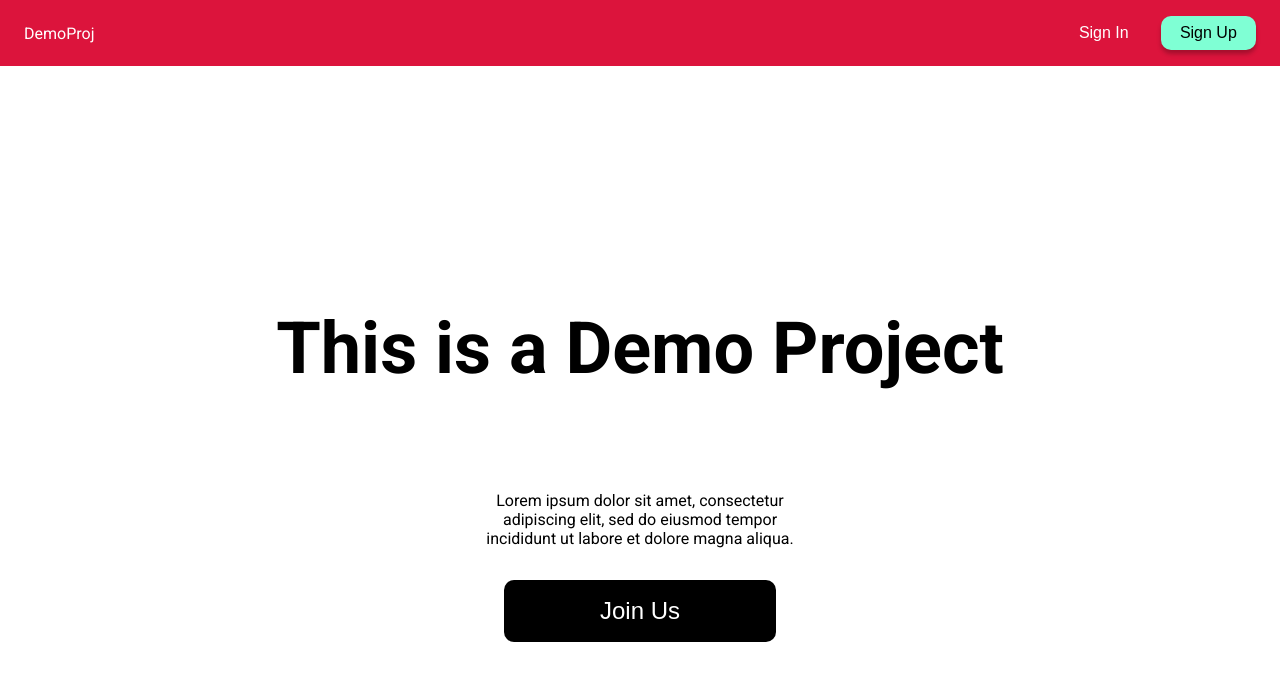
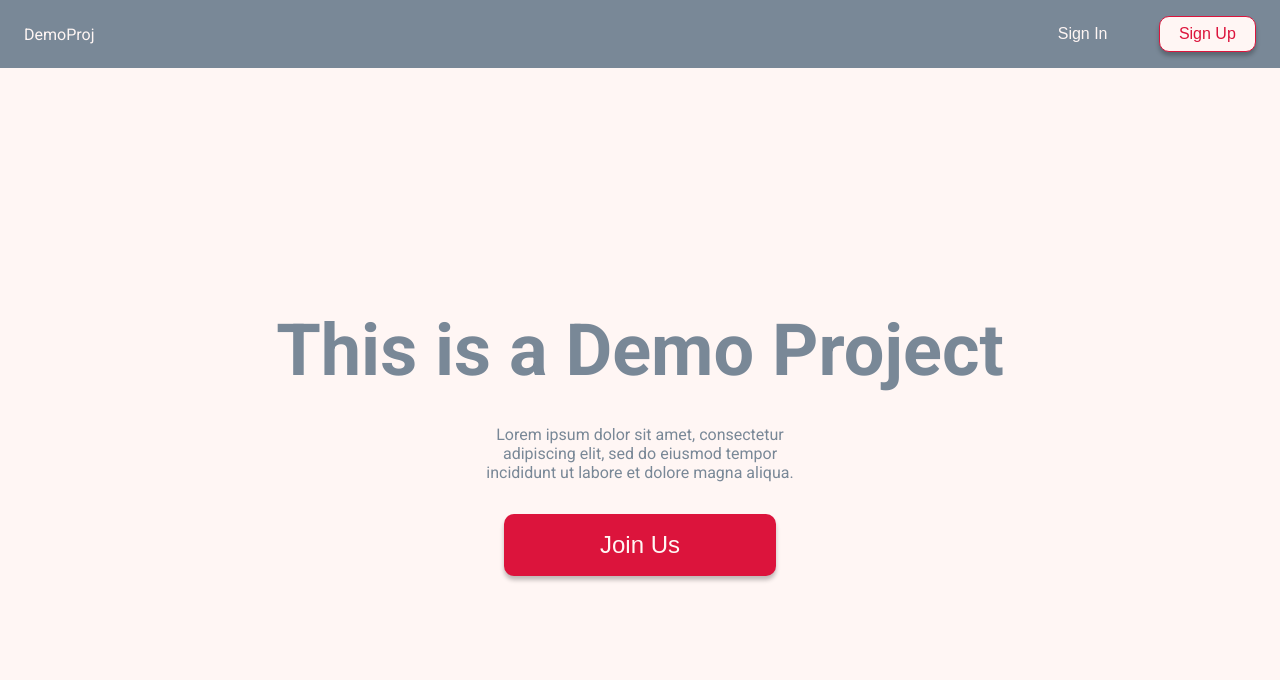
Before and after one commit to jmicarandayo/todo-app, a Vue app: page / in a window 1280 px wide. Shown: the top 680 px of the page. Built offline with nearby package versions, Linux system fonts and the light colour scheme.

Commit message:
added button component

```diff
--- a/src/App.vue
+++ b/src/App.vue
@@ -18,7 +18,7 @@
     :closeSignInModal="closeSignInModal"/>
     </div>
   </div>
-  <router-view @open="openSignUpModal" @loggedIn="updateStatus($event)"/>
+  <router-view @open="openSignUpModal" @loggedIn="updateStatus($event)" :user="user"/>
 </template>
 
 
--- a/src/assets/style/global.css
+++ b/src/assets/style/global.css
@@ -6,7 +6,8 @@
 
 body {
   font-family: 'Roboto', sans-serif;
-  color: white;
+  color: #fff6f4;
+  background-color: #fff6f4;
 }
 
 .center {
--- /dev/null
+++ b/src/components/Button.vue
@@ -0,0 +1,18 @@
+<template>
+<button class="fancy-button">
+    <slot></slot>
+</button>
+</template>
+
+<style>
+.fancy-button {
+    box-shadow: 0px 4px 4px rgba(0, 0, 0, 0.25);
+    border: none;
+    /* background-color: aquamarine; */
+    padding: .5em 1.2em;
+    border-radius: 5px;
+    text-transform: capitalize;
+    /* margin-left: .5em; */
+    cursor: pointer;
+}
+</style>
--- a/src/components/NavBar.vue
+++ b/src/components/NavBar.vue
@@ -9,56 +9,60 @@
     </div>
 <div class="navbar-links">
     <div v-if="!user">
-        <button class="sign-in-btn" @click="handleSignInModal">
+        <!-- <button class="sign-in-btn" @click="handleSignInModal">
         sign in
     </button>
     <button class="sign-up-btn" @click="handleSignUpModal">
         sign up
-    </button>
+    </button> -->
+    <Button @click="handleSignInModal" class="sign-in-btn">sign in</Button>
+    <Button @click="handleSignUpModal" class="sign-up-btn">sign up</Button>
     </div>
-    <div v-else>
+    <!-- <div v-else>
         <button class="logout-btn" @click="logout">logout</button>
-    </div>
+    </div> -->
+   <Button v-else @click="logout">logout</Button>
 </div>
 </div>
 </template>
 
 <script>
-
+import Button from '../components/Button.vue'
 
 export default {
-    props: ['user'],
+    props: ["user"],
     // computed() {
     //     const local = localStorage.getItem('token')
     //     this.user = local
     // },
     methods: {
         handleSignUpModal() {
-            this.$emit('openSignUp')
+            this.$emit("openSignUp");
         },
         handleSignInModal() {
-            this.$emit('openSignIn')
+            this.$emit("openSignIn");
         },
         logout() {
-            this.$emit('userOut', null)
-            localStorage.clear()
-            this.$router.push('/')
+            this.$emit("userOut", null);
+            localStorage.clear();
+            this.$router.push("/");
         }
     },
+    components: { Button }
 }
 
 </script>
 
 <style>
 .navbar {
-    background-color: crimson;
+    background-color: #798897;
     padding: 1em 1.5em;
     display: flex;
     justify-content: space-between;
     align-items: center;
 }
-.navbar .user-menu {
-
+.navbar .brand-title {
+    color: #FFF6F4;
 }
 .navbar .user-menu .menu-link {
     text-decoration: none;
@@ -79,15 +83,17 @@ export default {
 {
     background-color: transparent;
     border: none;
-    color: #fff;
+    color: #FFF6F4;
+    box-shadow: none;
 }
 .navbar .navbar-links .sign-up-btn,
 .navbar .navbar-links .logout-btn {
     box-shadow: 0px 4px 4px rgba(0, 0, 0, 0.25);
-    border: none;
-    background-color: aquamarine;
+    border: 1.5px solid #DC143C;
+    background-color: #FFF6F4;
     padding: .5em 1.2em;
     border-radius: 10px;
     margin-left: 2em;
+    color: #DC143C;
 }
 </style>
--- a/src/components/modals/SignIn.vue
+++ b/src/components/modals/SignIn.vue
@@ -54,7 +54,7 @@ export default {
                         if(res.status === 200) {
                             localStorage.setItem('token', res.data.token)
                             this.closeSignInModal()
-                            !this.$router.push('/dashboard')
+                            this.$router.push('/dashboard')
                         }
                     }
                     , err => {
--- a/src/components/modals/SignUp.vue
+++ b/src/components/modals/SignUp.vue
@@ -144,7 +144,7 @@ margin: .5em 0;
     text-transform: capitalize;
     border: 0;
     padding: .5em 2em;
-    background-color: aqua;
+    background-color: #DC143C;
     border-radius: 5px;
     width: 100%;
 }
--- a/src/router/index.js
+++ b/src/router/index.js
@@ -12,12 +12,14 @@ const routes = [
   {
     path: '/dashboard',
     name: 'Dashboard',
-    component: Dashboard
+    component: Dashboard,
+    meta: {auth: true}
   },
   {
     path: '/tasks',
     name: 'Tasks',
-    component: Tasks
+    component: Tasks,
+    meta: {auth: true}
   }
 ]
 
@@ -26,4 +28,14 @@ const router = createRouter({
   routes
 })
 
+router.beforeEach((to, from, next) => {
+  if(localStorage.getItem('token') && !to.meta.auth){
+    next('/dashboard')
+    console.log('logged in')
+  } else {
+    next();
+    console.log('home')
+  }
+})
+
 export default router
--- a/src/views/Dashboard.vue
+++ b/src/views/Dashboard.vue
@@ -1,5 +1,5 @@
 <template>
-<h1>Welcome to Dashboard</h1>
+<h1 class="welcome-text">Welcome to Dashboard</h1>
     <!-- <h2>{{email}}</h2> -->
 </template>
 
@@ -35,7 +35,7 @@ export default {
 
 
 <style>
-h1 {
+.welcome-text {
     color: black;
     text-align: center;
     margin: 100px auto;
--- a/src/views/Home.vue
+++ b/src/views/Home.vue
@@ -2,18 +2,20 @@
   <div class="hero">
       <h1 class="hero-title">This is a Demo Project</h1>
       <p class="hero-text">Lorem ipsum dolor sit amet, consectetur adipiscing elit, sed do eiusmod tempor incididunt ut labore et dolore magna aliqua.</p>
-      <button @click="openSignUp" class="join-us-btn">join us</button>
+      <!-- <button @click="openSignUp" class="join-us-btn">join us</button>  -->
+      <Button @click="openSignUp" class="join-us-btn">join us</Button>
   </div>
 </template>
 
 <script>
+import Button from "../components/Button.vue"
 // @ is an alias to /src
 
 
 export default {
   components: {
-
-  },
+    Button
+},
   methods: {
     openSignUp() {
       this.$emit('open')
@@ -28,14 +30,16 @@ export default {
     max-width: 90%;
     margin: 0 auto;
     margin-top: 15em;
-    color: #000;
+    color: #DC143C;
     text-align: center;
   }
   .hero .hero-title {
+    color: #798897;
     font-size: 4.5em;
     font-weight: 700;
   }
   .hero .hero-text {
+    color: #798897;
     max-width: 30%;
     margin: 2em auto;
   }
@@ -43,11 +47,14 @@ export default {
     text-transform: capitalize;
     padding: .7em 4em;
     font-size: 1.5em;
-    background-color: #000;
-    color: #FFFFFF;
+    background-color: #DC143C;
+    color: #FFF6F4;
     font-weight: 500;
     border: none;
     border-radius: 10px;
     cursor: pointer;
   }
+  /* .hero .join-us-btn:active {
+    scale: .2;
+  } */
 </style>
--- a/src/views/Tasks.vue
+++ b/src/views/Tasks.vue
@@ -2,7 +2,8 @@
 <div class="task-container">
     <div class="sub-container">
         <div class="tab-container">
-        <button @click="setType(tab)" v-for="tab in tabs"  :class="{'is-active' : activeTab === tab}">{{tab}}  </button>
+        <!-- <button @click="setType(tab)" v-for="tab in tabs"  :class="{'is-active' : activeTab === tab}">{{tab}}  </button> -->
+        <Button @click="setType(tab)" v-for="tab in tabs"  :class="{'is-active' : activeTab === tab}"> {{tab}} </Button>
     </div>
     <form class="search-form">
         <input v-model="search" type="text" placeholder="Search" @keyup="searchTask">
@@ -12,9 +13,12 @@
     </div>
     <TaskLists :tasks="tasks" :type="type" @deleteTask="deleteTask" :showSelected="showSelected" @openEdit="openEdit"/>
     <div class="btn-container">
-        <button v-if="!(activeTab == 'completed')" @click="openAddModal" class="new-task-btn">new task</button>
-        <button v-if="activeTab == 'completed'" @click="deleteCompleted" class="new-task-btn">delete completed</button>
-        <button @click="saveCompleted" class="save-btn">save</button>
+        <!-- <button v-if="!(activeTab == 'completed')" @click="openAddModal" class="new-task-btn">new task</button> -->
+        <!-- <button v-if="activeTab == 'completed'" @click="deleteCompleted" class="new-task-btn">delete completed</button> -->
+        <!-- <button @click="saveCompleted" class="save-btn">save</button> -->
+        <Button v-if="!(activeTab == 'completed')" @click="openAddModal">new task</Button>
+        <Button v-if="activeTab == 'completed'" @click="deleteCompleted">delete completed</Button>
+        <Button @click="saveCompleted">save</Button>
     </div>
     <div v-if="showAddTask">
         <AddTask @closeAddTask="closeAddModal"/>
@@ -29,6 +33,8 @@
 import AddTask from '../components/AddTask.vue'
 import TaskLists from '../components/TaskLists.vue'
 import EditTask from '../components/EditTask.vue'
+import Button from '../components/Button.vue'
+
 
 import axios from 'axios'
 
@@ -37,13 +43,14 @@ export default {
     components: {
     AddTask,
     TaskLists,
-    EditTask
+    EditTask,
+    Button
 },
     data() {
         return {
             tabs:['all', 'daily', 'weekly', 'completed'],
             tasks: [],
-            originalTask:[],
+            originalTask:null,
             type: 'all',
             activeTab: 'all',
             search:null,
@@ -51,7 +58,8 @@ export default {
             idToEdit: null,
             task:null,
             showAddTask: false,
-            showEditTask: false
+            showEditTask: false,
+            email: null
         }
     },
     created(){
@@ -65,6 +73,14 @@ export default {
                 this.tasks = res.data.tasks
                 this.originalTask = res.data.tasks
             }, err => console.log(err))
+        axios.get('http://localhost:5000/user', { headers: {
+            token: localStorage.getItem('token')
+        }})
+        .then(res => {
+            this.email = res.data.user.email
+            console.log(this.email)
+            this.$emit('loggedIn', this.email)
+        })
     },
     computed: {
         showSelected() {
@@ -81,18 +97,18 @@ export default {
 
     },
     methods: {
-        // searchTask() {
-        //     this.searchedTask = this.tasks.filter(task => task.title.toLowerCase().includes(this.search))
-        //     if(this.searchedTask.length){
-        //         console.log(this.searchedTask.length)
-        //         this.tasks == this.searchedTask
-        //     console.log('current',this.tasks)
-        //     console.log('searched',this.searchedTask)
-        //     } else{
-        //         this.tasks = this.originalTask
-        //         console.log('oroginal',this.tasks)
-        //     }
-        // },
+        searchTask() {
+            this.searchedTask = this.originalTask.filter(task => task.title.toLowerCase().includes(this.search))
+            if(this.search){
+                console.log(this.searchedTask.length)
+                this.tasks = this.searchedTask
+                console.log('current',this.tasks)
+                console.log('searched',this.searchedTask)
+            } else{
+                this.tasks = this.originalTask
+                console.log('oroginal',this.tasks)
+            }
+        },
         setType(type) {
             this.type = type
             this.activeTab = type
@@ -160,9 +176,6 @@ export default {
 </script>
 
 <style>
-h1, p {
-    color: #000;
-}
 
 .task-container {
     max-width: 1400px;
@@ -180,7 +193,7 @@ h1, p {
     justify-content: space-between;
     padding: 1.5em;
 }
-.sub-container .tab-container button,
+/* .sub-container .tab-container button,
 .task-container .btn-container button {
     border: 0;
     margin-right: .5em ;
@@ -191,7 +204,7 @@ h1, p {
     font-weight: 600;
     letter-spacing: .1em;
     cursor: pointer;
-}
+} */
 .save-btn {
     background-color: #0055B8;
     color: white;
```
Also changed, not shown: src/components/InputField.vue (added).
